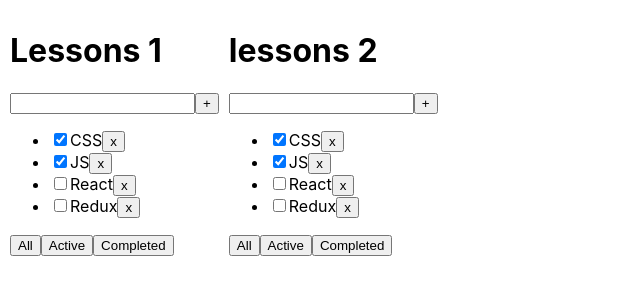
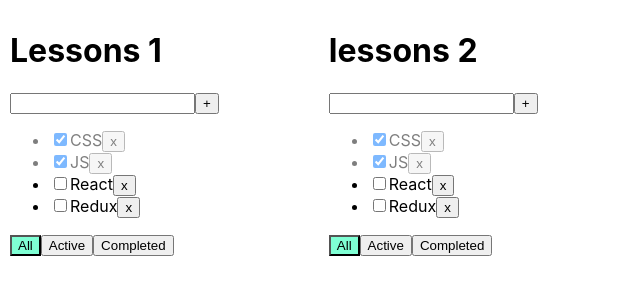
Before and after one commit to MytkoOleksii/todolist, a React (Create React App) app: page / in a window 1280 px wide. Shown: the top 300 px of the page, without its empty margins (0-640 px from the left). Built offline with nearby package versions, Linux system fonts and the light colour scheme.

Commit message:
проверка ввода, проверка нажатия клавиши .

```diff
--- a/src/App.css
+++ b/src/App.css
@@ -2,3 +2,23 @@
   display: inline-block;
   padding: 5px;
 }
+
+
+.App > div {
+  margin-right: 50px;
+}
+
+.error {
+  border: red 1px solid;
+}
+.error-messages {
+  color: red;
+}
+
+.active-filter {
+  background-color: aquamarine;
+}
+
+.is-done {
+  opacity: 0.5;
+}
--- a/src/App.tsx
+++ b/src/App.tsx
@@ -29,9 +29,8 @@
     ]);
 
     function addTask(textInput: any) {
-        // let tasksCopy = tasks
         //  tasksCopy.push(newTask)
-        if (textInput.length > 0) {
+     /*   if (textInput.length > 0) {
             let newTask = {
                 // id: props.tasks.length + 1,
                 id: v1(),
@@ -42,7 +41,15 @@
             setTasks(tasksCopy)
         } else {
             alert('You need write name tasks')
-        }
+
+        }*/
+            let newTask = {
+                id: v1(),
+                title: textInput,
+                isDone: false
+            }
+            let tasksCopy = [newTask, ...tasks]
+            setTasks(tasksCopy)
     }
     console.log(tasks)
     let [filter, setFilter] = useState<FilterValuesType>('all');
@@ -64,6 +71,22 @@
         tasksForTodolist = tasks.filter(t => t.isDone === false);
     }
 
+    function  changeStatus(taskId: string, isDone: boolean) {
+       /* let task = tasks.find( (t) => {
+            if (t.id === taskId) {
+            } else {
+                return false
+            }
+        });*/
+        let task = tasks.find( t => t.id === taskId)
+        if (task) {
+            task.isDone = isDone
+        }
+
+        let copyTasks = [...tasks]
+        setTasks(copyTasks)
+    }
+
     return (
         <div className="App">
             <ToDoList title={'Lessons 1'}
@@ -72,6 +95,8 @@
                       changeFilter={changeFilter}
                       addTask={addTask}
                       setTasks={setTasks}
+                      changeStatus={changeStatus}
+                      filter={filter}
             />
             <ToDoList title={'lessons 2'}
                       tasks={tasksForTodolist}
@@ -79,6 +104,9 @@
                       changeFilter={changeFilter}
                       addTask={addTask}
                       setTasks={setTasks}
+                      changeStatus={changeStatus}
+                      filter={filter}
+
             />
         </div>
     );
--- a/src/ToDoList.tsx
+++ b/src/ToDoList.tsx
@@ -1,4 +1,7 @@
 import React, {ChangeEvent, KeyboardEvent, useState} from "react";
+import {Simulate} from "react-dom/test-utils";
+import error = Simulate.error;
+import {FilterValuesType} from "./App";
 
 export type  TaskType = {
     id: string
@@ -13,15 +16,19 @@
     changeFilter: Function
     addTask: (newTask: any) => any
     setTasks: Function
+    changeStatus: (taskId: string, isDone: boolean) => void
+    filter: FilterValuesType
 }
 export function ToDoList(props: PropsType) {
-    let [textInput, setTextInput] = useState<string | null>(null)
+    let [textInput, setTextInput] = useState<string | null>('')
+    let [error, setError] = useState<string | null>(null)
     // Обработка ввода текста
     const onNewTitleChangeHandler = (event: ChangeEvent<HTMLInputElement>) => {
         setTextInput(event.currentTarget.value)
     };
     // Обработка нажатия ентер
     const onKeyPressHandler = (e: KeyboardEvent<HTMLInputElement>) => {
+        setError('')
         if (e.charCode == 13) {
             props.addTask(textInput as string)
             setTextInput('')
@@ -29,8 +36,12 @@
     };
     // Отправка на добавление новой задачи
     const addTask = () => {
-        props.addTask(textInput as string)
-        setTextInput('')
+        if (textInput?.trim() !== ''){
+            props.addTask(textInput as string)
+            setTextInput('')
+        } else {
+            setError('Title is required')
+        }
     };
     //Фильтрация
     const onAllClickHandler = () => props.changeFilter('all');
@@ -43,8 +54,12 @@
                 {/*<input type={"text"} onChange={(event)=> setTextInput(event.target.value)} value={textInput as string} />*/}
                 <input type={"text"} value={textInput as string}
                        onKeyPress={onKeyPressHandler}
-                       onChange={onNewTitleChangeHandler}/>
+                       onChange={onNewTitleChangeHandler}
+                       className={error ? 'error':''}
+                />
                 <button onClick={addTask}>+</button>
+                {error && <div className={'error-messages'}>{error}</div>}
+
             </div>
             <ul>
                 {
@@ -52,12 +67,17 @@
                         function onRemoveHandler() {
                             props.removeTask(t.id)
                         }
+                        function onChangeHandler(event: ChangeEvent<HTMLInputElement>) {
+                         // console.log( t.id + event.currentTarget.checked )
+                            props.changeStatus(t.id, event.currentTarget.checked)
+                        }
 
                         return (
-                            <li key={t.id}>
+                            <li key={t.id} className={ t.isDone ? 'is-done' : ''}>
                                 <input type={'checkbox'}
                                        checked={t.isDone}
-                                       onChange={() => (t.isDone ? t.isDone = false : t.isDone = true)}/>
+                                       onChange={onChangeHandler}/>
+                              {/*  onChange={() => (t.isDone ? t.isDone = false : t.isDone = true)}/>*/}
                                 <span>{t.title}</span>
                                 <button onClick={onRemoveHandler}>x</button>
                             </li>
@@ -66,9 +86,9 @@
                 }
             </ul>
             <div>
-                <button onClick={onAllClickHandler}>All</button>
-                <button onClick={onActiveClickHandler}>Active</button>
-                <button onClick={onCompletedClickHandler}>Completed</button>
+                <button className={props.filter === 'all' ? 'active-filter' : ''} onClick={onAllClickHandler}>All</button>
+                <button className={props.filter === 'active' ? 'active-filter' : ''} onClick={onActiveClickHandler}>Active</button>
+                <button className={props.filter === 'completed' ? 'active-filter' : ''} onClick={onCompletedClickHandler}>Completed</button>
             </div>
         </div>
     )
```
